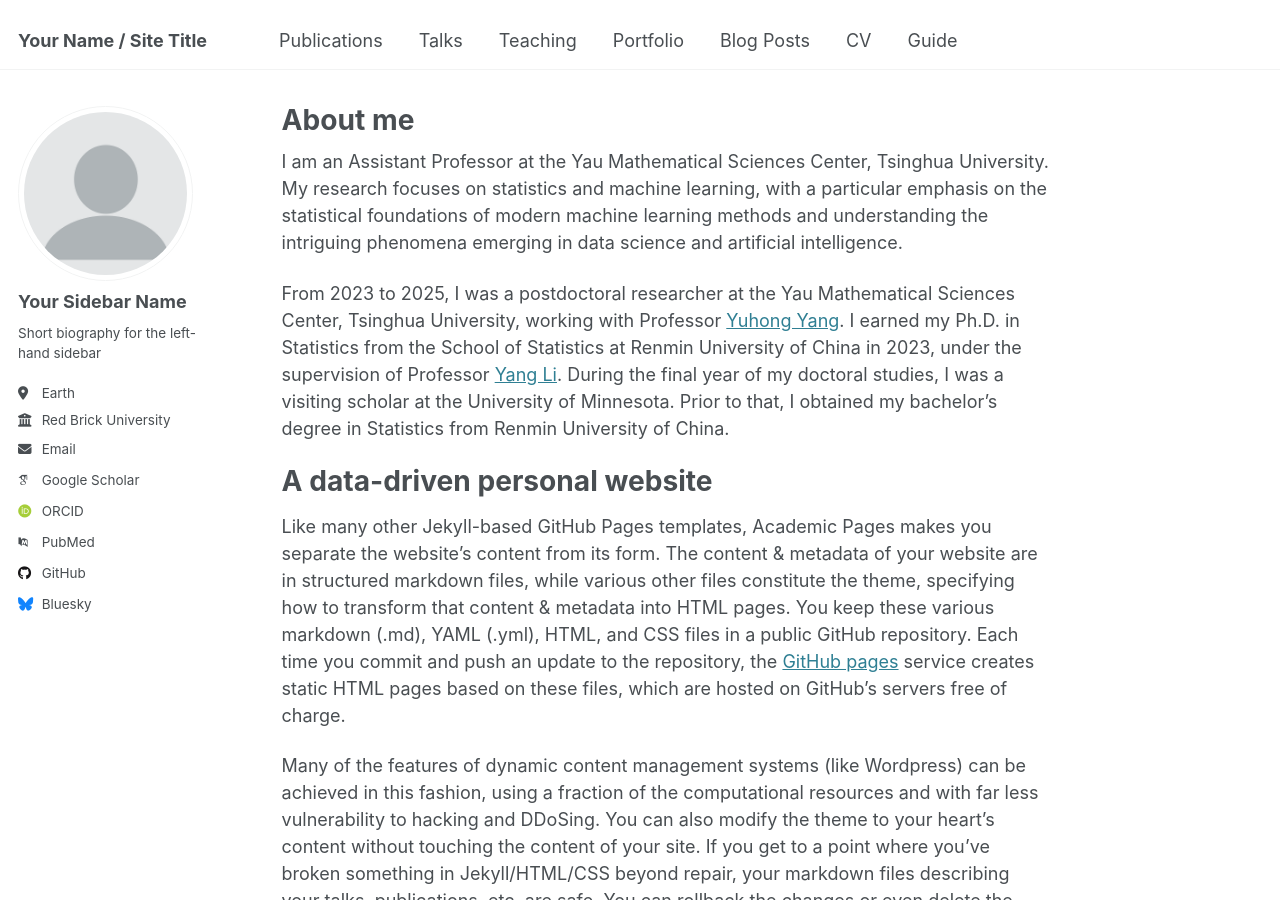
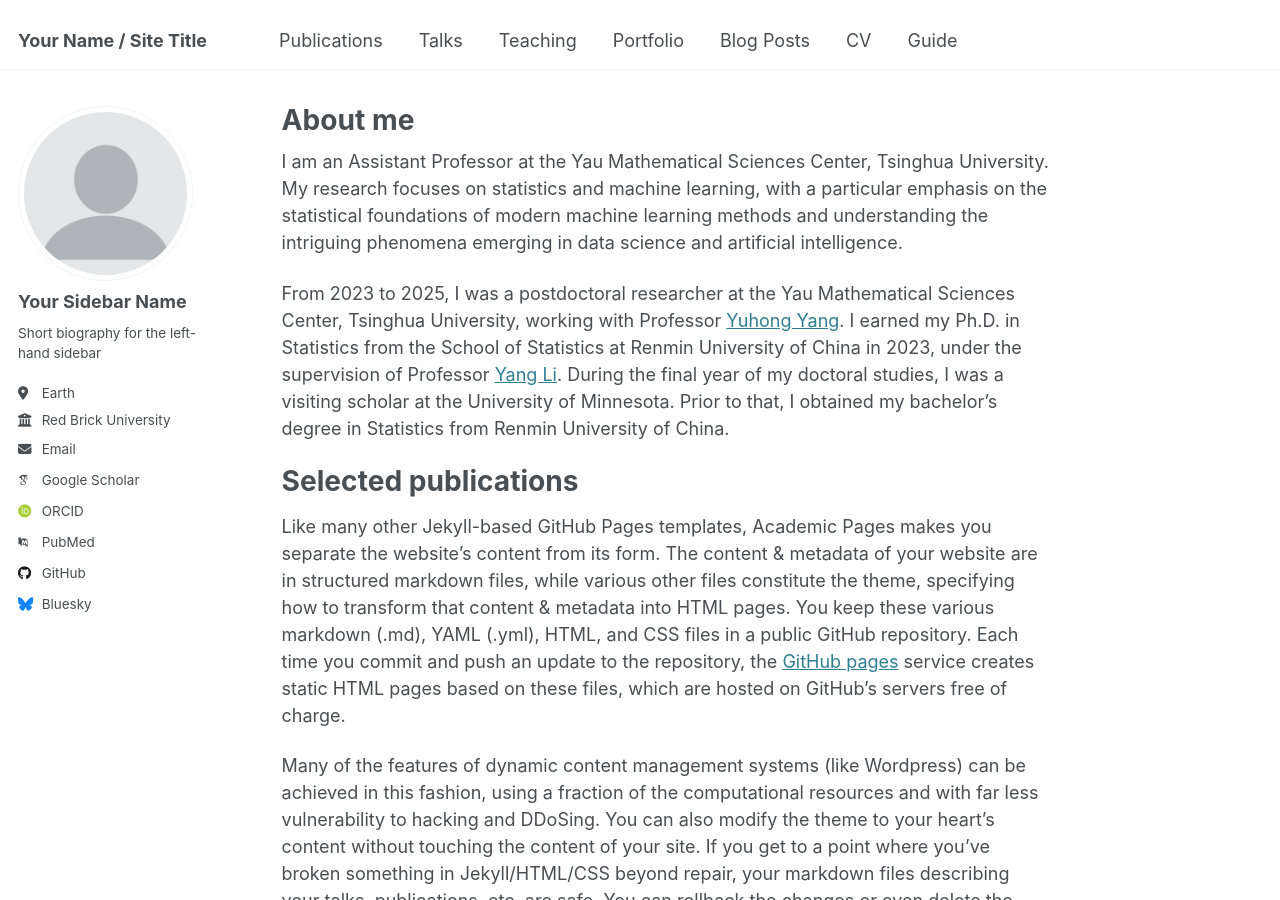
Before and after one commit to aypjf/aypjf.github.io, a Jekyll site: the page built from _pages/about.md, in a window 1280 px wide and 900 px high. Built offline with Jekyll 4.4.1, drawn with Linux system fonts in a browser that asks for light colours; some web fonts are replaced.

Commit message:
Update about.md

```diff
--- a/_pages/about.md
+++ b/_pages/about.md
@@ -11,7 +11,7 @@ I am an Assistant Professor at the Yau Mathematical Sciences Center, Tsinghua Un
 
 From 2023 to 2025, I was a postdoctoral researcher at the Yau Mathematical Sciences Center, Tsinghua University, working with Professor [Yuhong Yang](https://ymsc.tsinghua.edu.cn/info/1031/3506.htm). I earned my Ph.D. in Statistics from the School of Statistics at Renmin University of China in 2023, under the supervision of Professor [Yang Li](http://stat.ruc.edu.cn/jxtd/jsdw/swtjylxbxx/3e1b4fd7497145f78e7fb198e76247b6.htm). During the final year of my doctoral studies, I was a visiting scholar at the University of Minnesota. Prior to that, I obtained my bachelor's degree in Statistics from Renmin University of China.
 
-A data-driven personal website
+Selected publications
 ======
 Like many other Jekyll-based GitHub Pages templates, Academic Pages makes you separate the website's content from its form. The content & metadata of your website are in structured markdown files, while various other files constitute the theme, specifying how to transform that content & metadata into HTML pages. You keep these various markdown (.md), YAML (.yml), HTML, and CSS files in a public GitHub repository. Each time you commit and push an update to the repository, the [GitHub pages](https://pages.github.com/) service creates static HTML pages based on these files, which are hosted on GitHub's servers free of charge.
 
```
